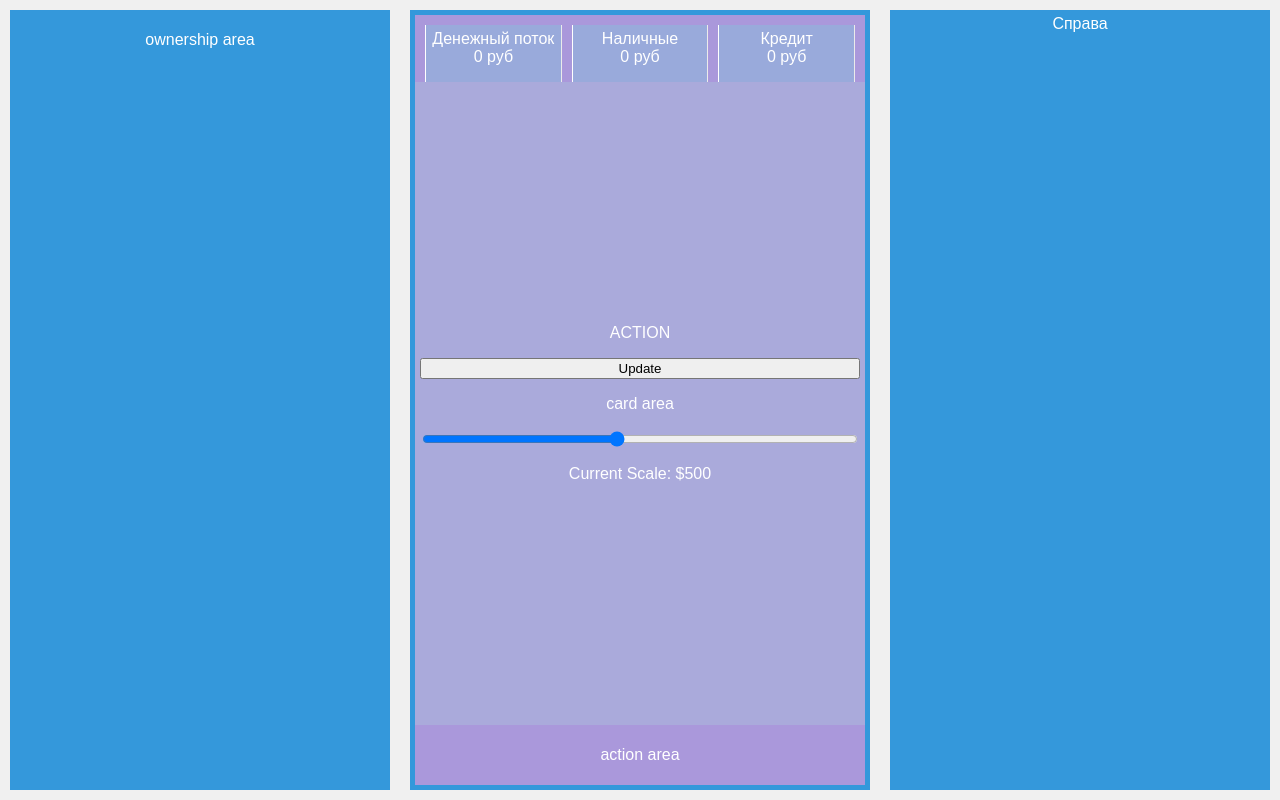
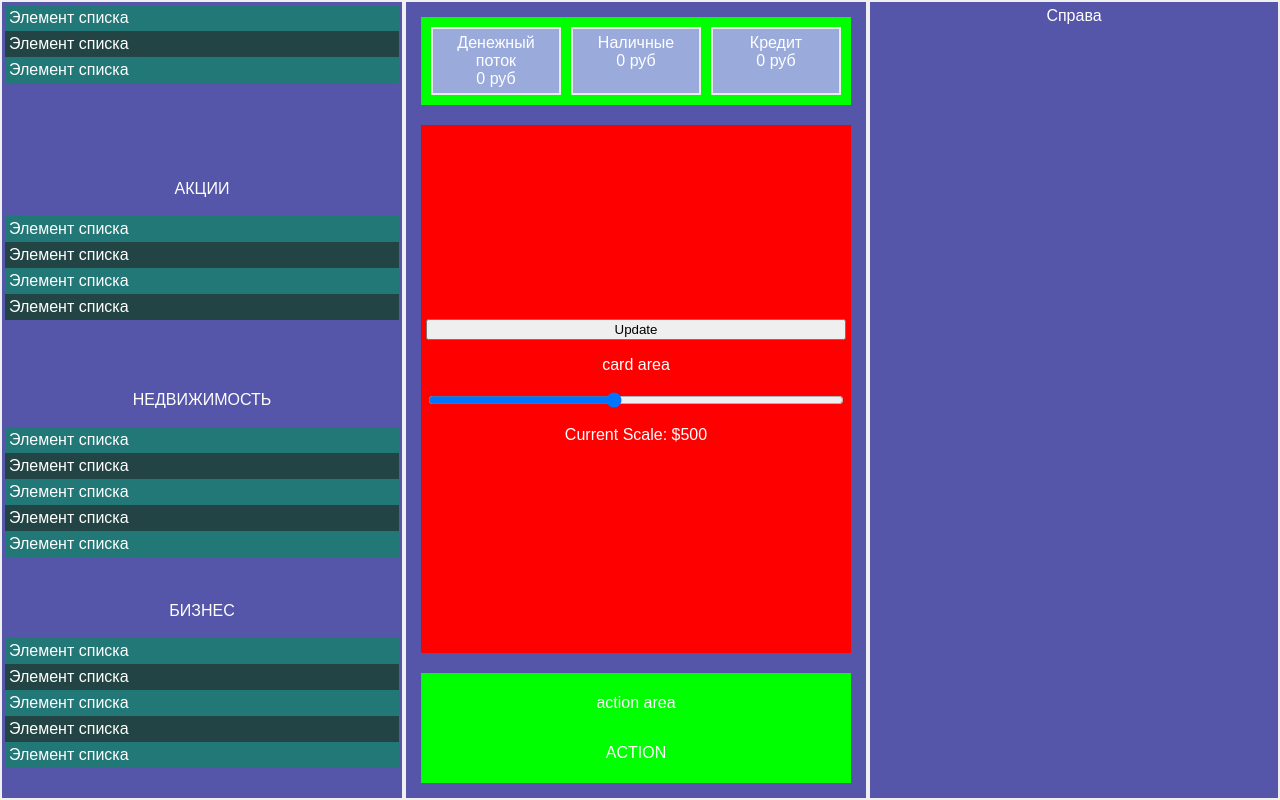
Before and after one commit to zaminew/babki, a Flask app: template babki/templates/game_play.html in a window 1280 px wide. Run offline with Flask 3, Linux system fonts and the light colour scheme; the template is opened without the code that fills it, so the values that code supplies are empty.

Commit message:
interface

```diff
--- a/babki/game_core/game.py
+++ b/babki/game_core/game.py
@@ -66,7 +66,7 @@ class Game:
     def add_player(self, uniq_id, name):
         if self.game_maker_id == '':
             self.game_maker_id = uniq_id
-        self.players[uniq_id] =  Player(uniq_id, name, 1000, 100)
+        self.players[uniq_id] =  Player(uniq_id, name, 100000, 100)
 
     def start(self):
 
@@ -174,7 +174,7 @@ class Game:
                 'salary_level': player.salary_level,
                 'cash_flow': player.get_cash_flow(),
                 'name': player.name,
-                'ownership': str(player.get_assets_info())
+                'ownership': player.get_assets_info()
             },
             'card': self.current_card.get_card_info(player)
         }
--- a/babki/templates/game_play.html
+++ b/babki/templates/game_play.html
@@ -10,26 +10,28 @@
     <style>
 
         .grid-container {
-            display: flex;
             height: 100vh;
             background-color: #f0f0f0;
+            display: flex;
             flex-direction: row;
             align-items: stretch;
         }
 
         .grid-item {
-            background-color: #3498db;
+            background-color: #5555AA;
             color: #ffffff;
-            padding: 5px;
             text-align: center;
             flex-basis: 33.33%;
-            margin: 10px;
+            margin: 2px;
         }
 
         .grid-item.left {
             min-width: 300px;
-            margin: 10 auto;
-            padding: 5px;
+            padding: 1px;
+            display: flex;
+            flex-direction: column;
+            justify-content: center;
+            align-items: stretch;
         }
         .grid-item.center {
             max-width: 450px;
@@ -44,7 +46,6 @@
             margin: 10 auto;
             padding: 5px;
         }
-
         @media screen and (max-width: 767px) {
             .grid-container {
                 flex-direction: column;
@@ -67,10 +68,10 @@
         }
 
         .inner-block {
-            background-color: #AAAAdb;
+            background-color: #FF0000;
             color: #ffffff;
             padding: 5px;
-            margin: 0;
+            margin: 10px;
             display: flex;
             flex-direction: column;
             justify-content: center;
@@ -78,9 +79,19 @@
         }
 
         .top-block, .bottom-block {
-            background-color: #AA98db;
+            background-color: #00FF00;
             color: #ffffff;
             padding: 5px;
+            margin: 10px;
+            display: flex;
+            flex-direction: column;
+            justify-content: center;
+        }
+
+        .indicator-container {
+            background-color: #00FF00;
+            color: #ffffff;
+            padding: 0;
             margin: 0;
             display: flex;
             flex-direction: row;
@@ -93,15 +104,32 @@
             padding: 5px;
             margin: 5px;
             width: 33.33%;
-            height: 100%;
-            border-right: 1px solid #ebebeb;
-            border-left: 1px solid white;
-            border-bottom: 1px solid #ebebeb;
+            border: 2px solid #ebebeb;
+            overflow: hidden;
         }
 
     </style>
 </head>
 
+<style>
+    .scrollable-list {
+        flex: 1;
+        overflow-y: scroll;
+        margin: 2px;
+        max-height: calc(25% - 8px);
+    }
+    .zebra {
+        list-style: none;
+        padding: 0;
+        position: relative; /* добавлено */
+    }
+    .zebra li {
+        padding: 4px;
+        text-align: left; /* Выравнивание текста слева */
+    }
+    .zebra li:nth-child(odd) {background: #277;}
+    .zebra li:nth-child(even) {background: #244;}
+</style>
 
 <body><!--
     <header>
@@ -127,11 +155,43 @@
     -->
     <div class="grid-container">
         <div class="grid-item left">
-            <p id="ownership">ownership area</p>
+            <ul class="zebra scrollable-list">
+                <li>Элемент списка</li>
+                <li>Элемент списка</li>
+                <li>Элемент списка</li>
+            </ul>
+
+            <p>АКЦИИ</p>
+            <ul class="zebra scrollable-list" id="stock-list">
+                <li>Элемент списка</li>
+                <li>Элемент списка</li>
+                <li>Элемент списка</li>
+                <li>Элемент списка</li>
+            </ul>
+
+            <p>НЕДВИЖИМОСТЬ</p>
+            <ul class="zebra scrollable-list" id="property-list">
+                <li>Элемент списка</li>
+                <li>Элемент списка</li>
+                <li>Элемент списка</li>
+                <li>Элемент списка</li>
+                <li>Элемент списка</li>
+            </ul>
+
+            <p>БИЗНЕС</p>
+            <ul class="zebra scrollable-list" id="businesses-list">
+                <li>Элемент списка</li>
+                <li>Элемент списка</li>
+                <li>Элемент списка</li>
+                <li>Элемент списка</li>
+                <li>Элемент списка</li>
+            </ul>
+
         </div>
 
         <div class="grid-item center">
             <div class="top-block">
+                <div class="indicator-container">
                     <div class="indicator">
                         <div class="i-title">Денежный поток</div>
                         <div class="i-value">
@@ -154,9 +214,9 @@
                         </div>
                     </div>
                 </div>
+            </div>
 
             <div class="inner-block">
-                <p id="action_complete">ACTION</p>
                 <button id="update_button">Update</button>
                 <p id="card">card area</p>
 
@@ -166,6 +226,7 @@
 
             <div class="bottom-block">
                 <p id="action">action area</p>
+                <p id="action_complete">ACTION</p>
             </div>
         </div>
 
@@ -205,7 +266,23 @@
                         $("#loan").text(gameData.player.loan);
                         $("#card").text("<p>Card: " + gameData.card + "</p>");
 
-                        $("#ownership").html(" " + gameData.player.ownership + " ");
+                        // Добавление элементов из массива property
+                        $("#property-list").empty();
+                        $.each(gameData.player.ownership.property, function(index, property) {
+                            $("#property-list").append("<li>" + property.name + ": Цена - " + property.price + ", Ипотека - " + property.mortgage + ", Первоначальный взнос - " + property.down_payment + ", Поток наличности - " + property.cash_flow + ", Кол-во спален - " + property.bed + ", Кол-во ванных - " + property.bath + "</li>");
+                        });
+
+                        // Добавление элементов из массива businesses
+                        $("#businesses-list").empty();
+                        $.each(gameData.player.ownership.businesses, function(index, business) {
+                            $("#businesses-list").append("<li>" + business.name + ": Цена - " + business.price + ", Ипотека - " + business.mortgage + ", Первоначальный взнос - " + business.down_payment + ", Поток наличности - " + business.cash_flow + "</li>");
+                        });
+
+                        // Добавление элементов из массива stocks
+                        $("#stock-list").empty();
+                        $.each(gameData.player.ownership.stocks, function(index, stock) {
+                            $("#stock-list").append("<li>" + stock.name + ": Кол-во - " + stock.quantity + ", Цена - " + stock.price + "</li>");
+                        });
 
                         // TODO добавить зоны слева для информации об активах, справа о действиях, по центру интерфейс
                         // TODO добавить кнопкам выбор количества
@@ -218,7 +295,7 @@
                                     type: "GET",
                                     data: {
                                         action: action,
-                                        amount: 100
+                                        amount: 1
                                     },
                                     success: function(response) {
                                         console.log("Action executed:", response);
```
Lines whose indentation alone changed are shown as unchanged.
